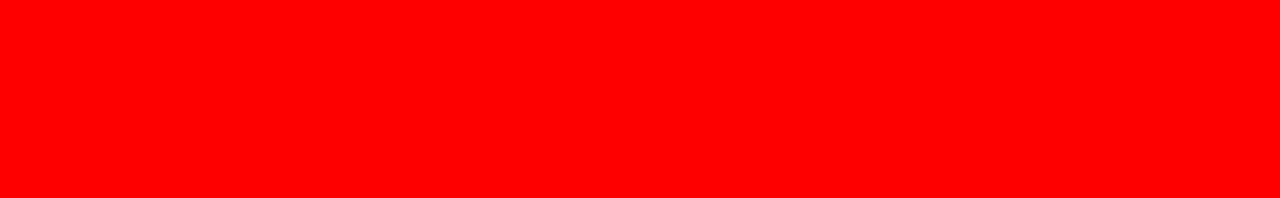
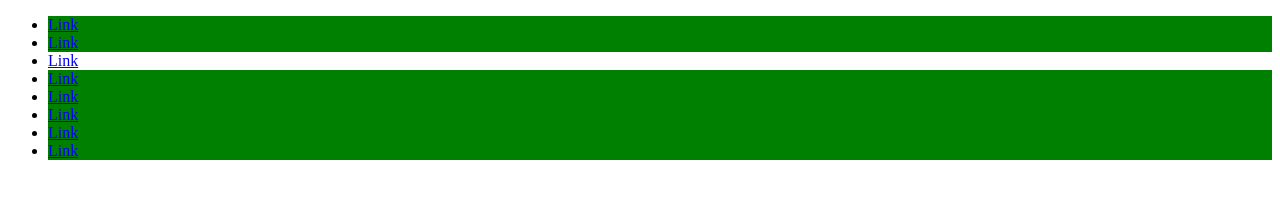
Before and after one commit to Krable91/postCSS, a website: page index.html in a window 1280 px wide. Drawn offline with Linux system fonts and the light colour scheme.

Commit message:
Functional Pseudo Selector

```diff
--- a/index.html
+++ b/index.html
@@ -9,5 +9,18 @@
 </head>
 <body>
 
+    <nav>
+        <ul>
+            <li><a href="#" targrt="_blank">Link</a></li>
+            <li><a href="#" targrt="_blank">Link</a></li>
+            <li class="target"><a href="#" targrt="_blank">Link</a></li>
+            <li><a href="#" targrt="_blank">Link</a></li>
+            <li><a href="#" targrt="_blank">Link</a></li>
+            <li><a href="#" targrt="_blank">Link</a></li>
+            <li><a href="#" targrt="_blank">Link</a></li>
+            <li><a href="#" targrt="_blank">Link</a></li>
+        </ul>
+    </nav>
+
 </body>
 </html>
--- a/style.css
+++ b/style.css
@@ -1,3 +1,7 @@
-body{
-    background-color: red;
+/*li:matches(:nth-child(even), .target){
+    background-color: green;
+}*/
+
+li:not(.target){
+    background-color: green;
 }
```
Also changed, not shown: package.json (+11 -1 lines), 2 other files.
